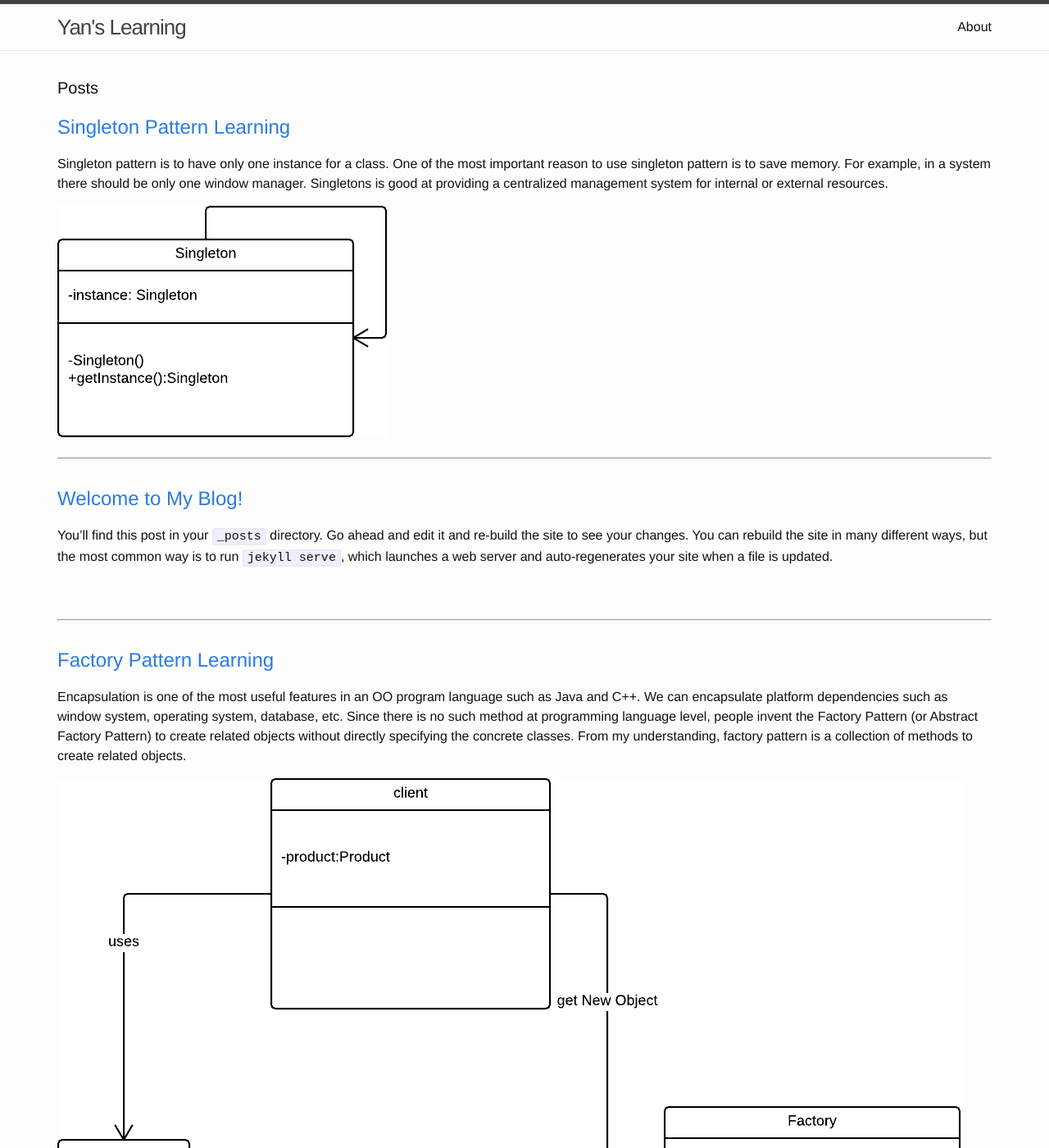
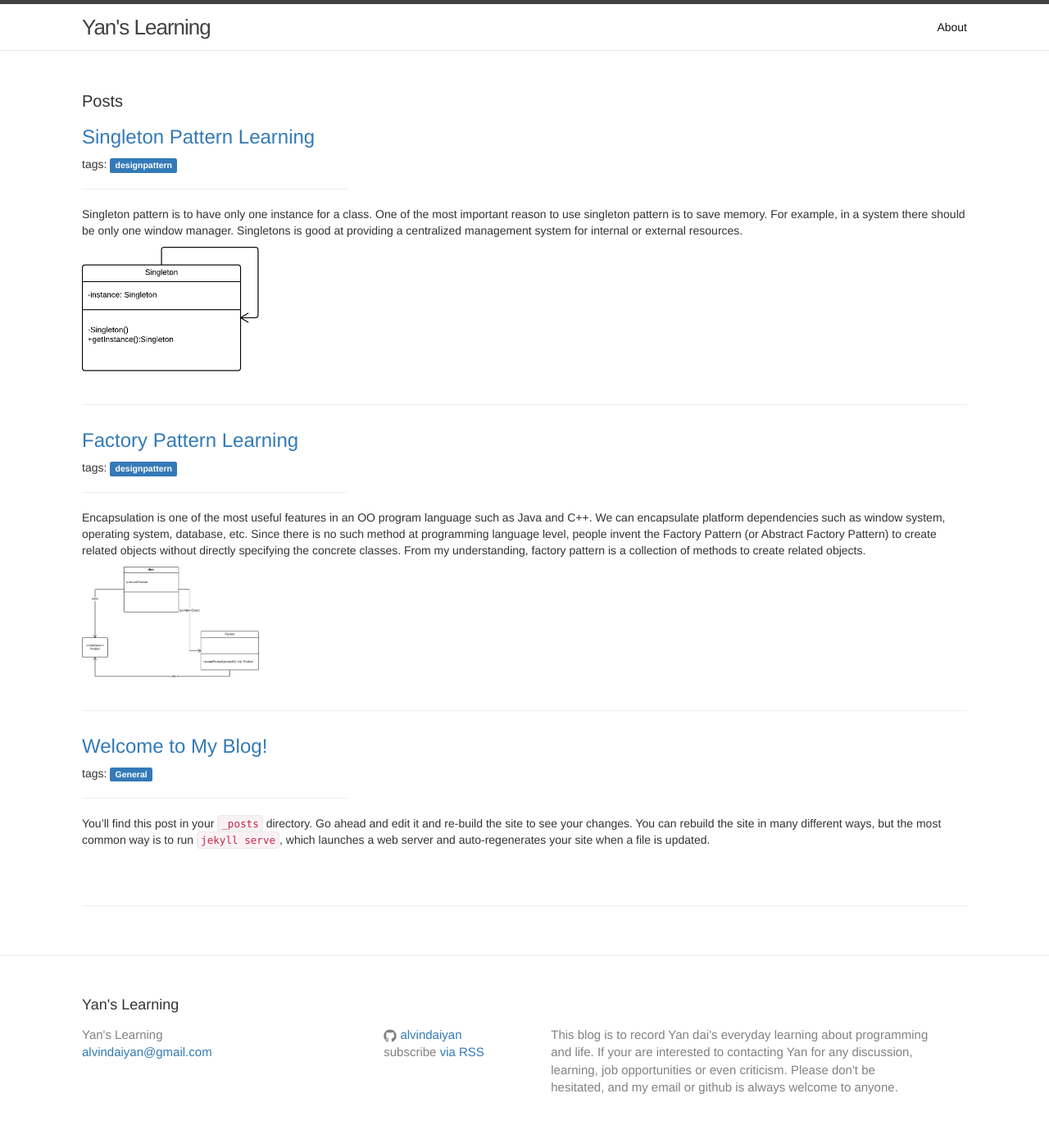
Before and after one commit to alvindaiyan/alvindaiyan.github.io, a Jekyll site: the page built from index.html, in a window 1280 px wide and 1400 px high. Shown: the whole window at 82% size. Built offline with Jekyll 4.4.1, drawn with Linux system fonts in a browser that asks for light colours; nearby versions of some CDN libraries; the list of posts is cut into pages by our own code.

Commit message:
added tags for index page

```diff
--- a/_includes/footer.html
+++ b/_includes/footer.html
@@ -42,6 +42,9 @@
             </a>
           </li>
           {% endif %}
+          <li>
+                  <p class="rss-subscribe">subscribe <a href="{{ "/feed.xml" | prepend: site.baseurl }}">via RSS</a></p>
+          </li>
         </ul>
       </div>
 
--- a/_includes/head.html
+++ b/_includes/head.html
@@ -10,4 +10,15 @@
 	<link rel="canonical" href="{{ page.url | replace:'index.html','' | prepend: site.baseurl | prepend: site.url }}">
 	<link rel="alternate" type="application/rss+xml" title="{{ site.title }}" href="{{ "/feed.xml" | prepend: site.baseurl | prepend: site.url }}" />
 
+	<script src="http://ajax.googleapis.com/ajax/libs/jquery/1.11.1/jquery.min.js"></script>
+
+	<!-- Latest compiled and minified CSS -->
+	<link rel="stylesheet" href="https://maxcdn.bootstrapcdn.com/bootstrap/3.3.1/css/bootstrap.min.css">
+
+	<!-- Optional theme -->
+	<link rel="stylesheet" href="https://maxcdn.bootstrapcdn.com/bootstrap/3.3.1/css/bootstrap-theme.min.css">
+
+	<!-- Latest compiled and minified JavaScript -->
+	<script src="https://maxcdn.bootstrapcdn.com/bootstrap/3.3.1/js/bootstrap.min.js"></script>
+
 </head>
--- a/_posts/2015-02-16-factory-pattern.markdown
+++ b/_posts/2015-02-16-factory-pattern.markdown
@@ -1,7 +1,7 @@
 ---
 layout: post
 title:  "Factory Pattern Learning"
-date:   2015-02-16 12:12:25
+date:   2015-02-16 15:12:25
 categories: design pattern
 ---
 
--- a/index.html
+++ b/index.html
@@ -14,6 +14,8 @@
         <h2>
           <a class="post-link" href="{{ post.url | prepend: site.baseurl }}">{{ post.title }}</a>
         </h2>
+        tags: <span class="label label-primary">{{ post.categories }}</span>
+        <hr width= 30%/>
         {{ post.excerpt }}
 
       {% assign foundImage = 0 %}
@@ -23,7 +25,7 @@
 
             {% if foundImage == 0 %}
                 {% assign html = image | split:"/>" | first %}
-                <img {{ html }} />
+                <img width=20% height=20% {{ html }} />
                 {% assign foundImage = 1 %}
             {% endif %}
         {% endif %}
@@ -34,7 +36,5 @@
     {% endfor %}
   </ul>
 
-  <p class="rss-subscribe">subscribe <a href="{{ "/feed.xml" | prepend: site.baseurl }}">via RSS</a></p>
-
 <!-- </div> -->
 </div>
```
Also changed, not shown: assets/factory pattern.png. Lines whose indentation alone changed are shown as unchanged.
